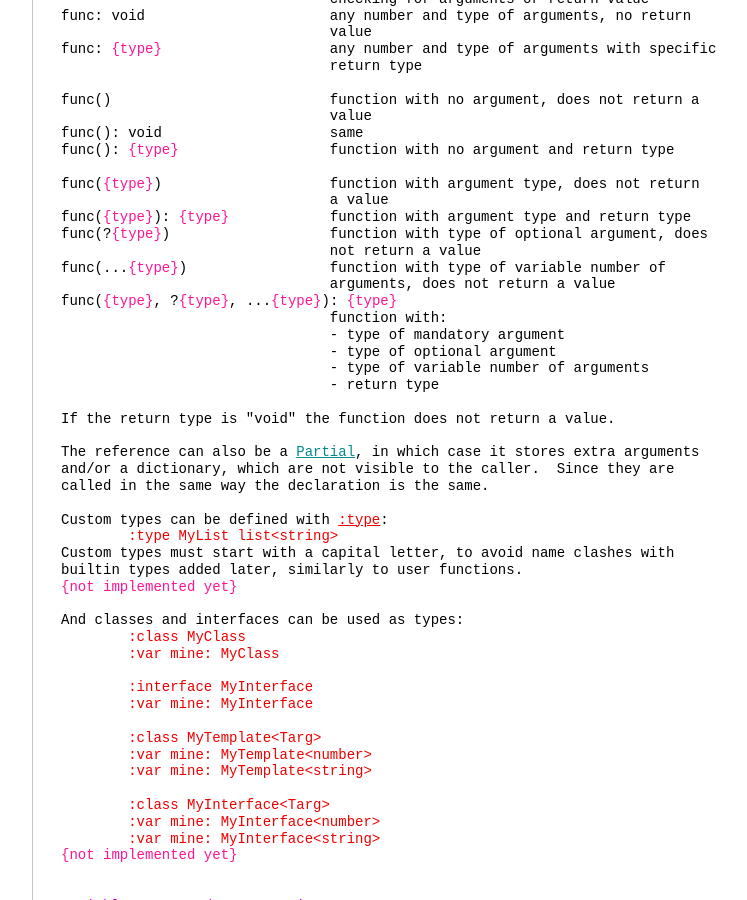
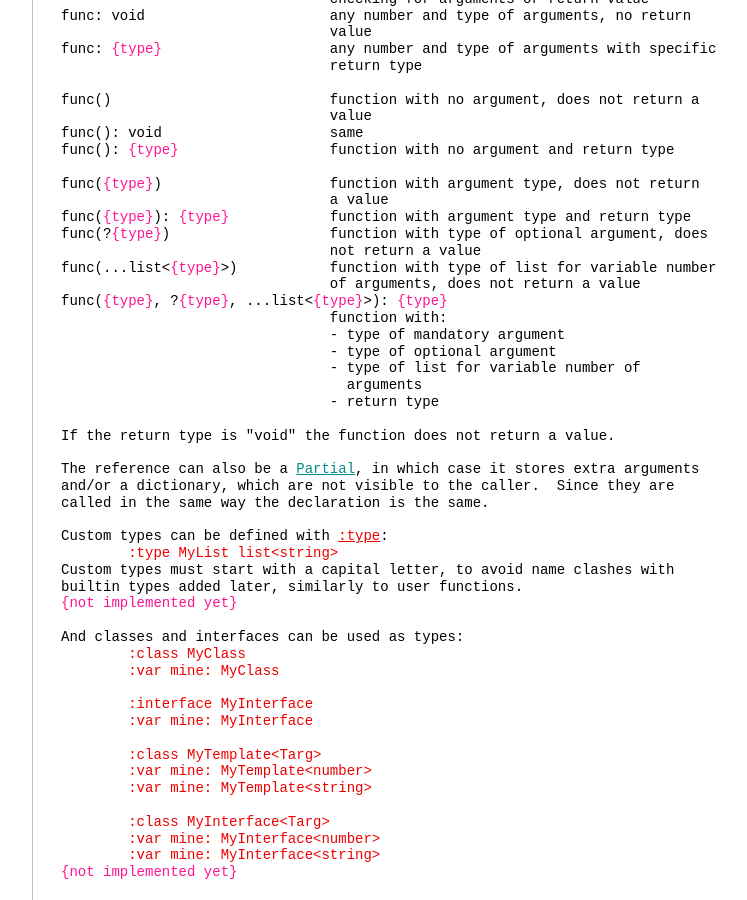
Before and after one commit to vim-jp/vimdoc-en, a Jekyll site: the page built from vim9.html, in a window 1280 px wide and 900 px high, scrolled down 24954 px. Shown: the whole window, without its empty margins (340-1087 px from the left). Built offline with Jekyll 4.4.1, drawn with Linux system fonts in a browser that asks for light colours; nearby versions of some CDN libraries; comment, search, counter and statistics services are not loaded; some of the changed text lies outside the part shown.

Commit message:
Generated by GitHub workflow 6626858631
https://github.com/vim-jp/vimdoc-en/actions/runs/6626858631

```diff
--- a/pattern.html
+++ b/pattern.html
@@ -3,7 +3,7 @@ layout: vimdoc
 helpname: 'pattern'
 ---
 <div id='vimCodeElement'>
-<a class="Constant" href="pattern.html" name="pattern.txt">pattern.txt</a>&nbsp;&nbsp; For&nbsp;<span class="Identifier">Vim version 9.0.</span>&nbsp;&nbsp;Last change: 2023 Oct 20<br>
+<a class="Constant" href="pattern.html" name="pattern.txt">pattern.txt</a>&nbsp;&nbsp; For&nbsp;<span class="Identifier">Vim version 9.0.</span>&nbsp;&nbsp;Last change: 2023 Oct 23<br>
 <br>
 <br>
 &nbsp;&nbsp;&nbsp;&nbsp;&nbsp;&nbsp;&nbsp;&nbsp;&nbsp;&nbsp;&nbsp;&nbsp;&nbsp;&nbsp;&nbsp;&nbsp;&nbsp;&nbsp;<span class="Identifier">VIM REFERENCE MANUAL&nbsp;&nbsp;&nbsp;&nbsp;by Bram Moolenaar</span><br>
@@ -1467,7 +1467,7 @@ Finally, these constructs are unique to Perl:<br>
 &nbsp;&nbsp;&nbsp;&nbsp;&nbsp;&nbsp;&nbsp;&nbsp;&nbsp;&nbsp;&nbsp;&nbsp;&nbsp;&nbsp;&nbsp;&nbsp;there can be three matches active at the same time.&nbsp;&nbsp;The match<br>
 &nbsp;&nbsp;&nbsp;&nbsp;&nbsp;&nbsp;&nbsp;&nbsp;&nbsp;&nbsp;&nbsp;&nbsp;&nbsp;&nbsp;&nbsp;&nbsp;with the lowest number has priority if several match at the<br>
 &nbsp;&nbsp;&nbsp;&nbsp;&nbsp;&nbsp;&nbsp;&nbsp;&nbsp;&nbsp;&nbsp;&nbsp;&nbsp;&nbsp;&nbsp;&nbsp;same position.&nbsp;&nbsp;It uses the match id 3.<br>
-&nbsp;&nbsp;&nbsp;&nbsp;&nbsp;&nbsp;&nbsp;&nbsp;&nbsp;&nbsp;&nbsp;&nbsp;&nbsp;&nbsp;&nbsp;&nbsp;The &quot;:3match&quot; command is used by (older Vims)&nbsp;<a class="Identifier" href="pi_paren.html#matchparen">matchparen</a><br>
+&nbsp;&nbsp;&nbsp;&nbsp;&nbsp;&nbsp;&nbsp;&nbsp;&nbsp;&nbsp;&nbsp;&nbsp;&nbsp;&nbsp;&nbsp;&nbsp;The &quot;:3match&quot; command is used by (Vim &lt; 9.0.2054)&nbsp;<a class="Identifier" href="pi_paren.html#matchparen">matchparen</a><br>
 &nbsp;&nbsp;&nbsp;&nbsp;&nbsp;&nbsp;&nbsp;&nbsp;&nbsp;&nbsp;&nbsp;&nbsp;&nbsp;&nbsp;&nbsp;&nbsp;plugin. You are suggested to use &quot;:match&quot; for manual matching<br>
 &nbsp;&nbsp;&nbsp;&nbsp;&nbsp;&nbsp;&nbsp;&nbsp;&nbsp;&nbsp;&nbsp;&nbsp;&nbsp;&nbsp;&nbsp;&nbsp;and &quot;:2match&quot; for another plugin or even better make use of<br>
 &nbsp;&nbsp;&nbsp;&nbsp;&nbsp;&nbsp;&nbsp;&nbsp;&nbsp;&nbsp;&nbsp;&nbsp;&nbsp;&nbsp;&nbsp;&nbsp;the more flexible&nbsp;<a class="Identifier" href="builtin.html#matchadd()">matchadd()</a>&nbsp;(and similar) functions instead.<br>
--- a/vim9.html
+++ b/vim9.html
@@ -3,7 +3,7 @@ layout: vimdoc
 helpname: 'vim9'
 ---
 <div id='vimCodeElement'>
-<a class="Constant" href="vim9.html" name="vim9.txt">vim9.txt</a>&nbsp;&nbsp;&nbsp;&nbsp;&nbsp;&nbsp;For&nbsp;<span class="Identifier">Vim version 9.0.</span>&nbsp;&nbsp;Last change: 2023 Jun 10<br>
+<a class="Constant" href="vim9.html" name="vim9.txt">vim9.txt</a>&nbsp;&nbsp;&nbsp;&nbsp;&nbsp;&nbsp;For&nbsp;<span class="Identifier">Vim version 9.0.</span>&nbsp;&nbsp;Last change: 2023 Oct 23<br>
 <br>
 <br>
 &nbsp;&nbsp;&nbsp;&nbsp;&nbsp;&nbsp;&nbsp;&nbsp;&nbsp;&nbsp;&nbsp;&nbsp;&nbsp;&nbsp;&nbsp;&nbsp;&nbsp;&nbsp;<span class="Identifier">VIM REFERENCE MANUAL&nbsp;&nbsp;&nbsp;&nbsp;by Bram Moolenaar</span><br>
@@ -1492,13 +1492,14 @@ func(<span class="Special">{type}</span>)&nbsp;&nbsp;&nbsp;&nbsp;&nbsp;&nbsp;&nb
 func(<span class="Special">{type}</span>):&nbsp;<span class="Special">{type}</span>&nbsp;&nbsp;&nbsp;&nbsp;&nbsp;&nbsp;&nbsp;&nbsp;&nbsp;&nbsp;&nbsp;&nbsp;function with argument type and return type<br>
 func(?<span class="Special">{type}</span>)&nbsp;&nbsp;&nbsp;&nbsp;&nbsp;&nbsp;&nbsp;&nbsp;&nbsp;&nbsp;&nbsp;&nbsp;&nbsp;&nbsp;&nbsp;&nbsp;&nbsp;&nbsp; function with type of optional argument, does<br>
 &nbsp;&nbsp;&nbsp;&nbsp;&nbsp;&nbsp;&nbsp;&nbsp;&nbsp;&nbsp;&nbsp;&nbsp;&nbsp;&nbsp;&nbsp;&nbsp;&nbsp;&nbsp;&nbsp;&nbsp;&nbsp;&nbsp;&nbsp;&nbsp;&nbsp;&nbsp;&nbsp;&nbsp;&nbsp;&nbsp;&nbsp;&nbsp;not return a value<br>
-func(...<span class="Special">{type}</span>)&nbsp;&nbsp;&nbsp;&nbsp;&nbsp;&nbsp;&nbsp;&nbsp;&nbsp;&nbsp;&nbsp;&nbsp;&nbsp;&nbsp;&nbsp;&nbsp; function with type of variable number of<br>
-&nbsp;&nbsp;&nbsp;&nbsp;&nbsp;&nbsp;&nbsp;&nbsp;&nbsp;&nbsp;&nbsp;&nbsp;&nbsp;&nbsp;&nbsp;&nbsp;&nbsp;&nbsp;&nbsp;&nbsp;&nbsp;&nbsp;&nbsp;&nbsp;&nbsp;&nbsp;&nbsp;&nbsp;&nbsp;&nbsp;&nbsp;&nbsp;arguments, does not return a value<br>
-func(<span class="Special">{type}</span>, ?<span class="Special">{type}</span>, ...<span class="Special">{type}</span>):&nbsp;<span class="Special">{type}</span><br>
+func(...list&lt;<span class="Special">{type}</span>&gt;)&nbsp;&nbsp;&nbsp;&nbsp;&nbsp;&nbsp;&nbsp;&nbsp;&nbsp;&nbsp; function with type of list for variable number<br>
+&nbsp;&nbsp;&nbsp;&nbsp;&nbsp;&nbsp;&nbsp;&nbsp;&nbsp;&nbsp;&nbsp;&nbsp;&nbsp;&nbsp;&nbsp;&nbsp;&nbsp;&nbsp;&nbsp;&nbsp;&nbsp;&nbsp;&nbsp;&nbsp;&nbsp;&nbsp;&nbsp;&nbsp;&nbsp;&nbsp;&nbsp;&nbsp;of arguments, does not return a value<br>
+func(<span class="Special">{type}</span>, ?<span class="Special">{type}</span>, ...list&lt;<span class="Special">{type}</span>&gt;):&nbsp;<span class="Special">{type}</span><br>
 &nbsp;&nbsp;&nbsp;&nbsp;&nbsp;&nbsp;&nbsp;&nbsp;&nbsp;&nbsp;&nbsp;&nbsp;&nbsp;&nbsp;&nbsp;&nbsp;&nbsp;&nbsp;&nbsp;&nbsp;&nbsp;&nbsp;&nbsp;&nbsp;&nbsp;&nbsp;&nbsp;&nbsp;&nbsp;&nbsp;&nbsp;&nbsp;function with:<br>
 &nbsp;&nbsp;&nbsp;&nbsp;&nbsp;&nbsp;&nbsp;&nbsp;&nbsp;&nbsp;&nbsp;&nbsp;&nbsp;&nbsp;&nbsp;&nbsp;&nbsp;&nbsp;&nbsp;&nbsp;&nbsp;&nbsp;&nbsp;&nbsp;&nbsp;&nbsp;&nbsp;&nbsp;&nbsp;&nbsp;&nbsp;&nbsp;- type of mandatory argument<br>
 &nbsp;&nbsp;&nbsp;&nbsp;&nbsp;&nbsp;&nbsp;&nbsp;&nbsp;&nbsp;&nbsp;&nbsp;&nbsp;&nbsp;&nbsp;&nbsp;&nbsp;&nbsp;&nbsp;&nbsp;&nbsp;&nbsp;&nbsp;&nbsp;&nbsp;&nbsp;&nbsp;&nbsp;&nbsp;&nbsp;&nbsp;&nbsp;- type of optional argument<br>
-&nbsp;&nbsp;&nbsp;&nbsp;&nbsp;&nbsp;&nbsp;&nbsp;&nbsp;&nbsp;&nbsp;&nbsp;&nbsp;&nbsp;&nbsp;&nbsp;&nbsp;&nbsp;&nbsp;&nbsp;&nbsp;&nbsp;&nbsp;&nbsp;&nbsp;&nbsp;&nbsp;&nbsp;&nbsp;&nbsp;&nbsp;&nbsp;- type of variable number of arguments<br>
+&nbsp;&nbsp;&nbsp;&nbsp;&nbsp;&nbsp;&nbsp;&nbsp;&nbsp;&nbsp;&nbsp;&nbsp;&nbsp;&nbsp;&nbsp;&nbsp;&nbsp;&nbsp;&nbsp;&nbsp;&nbsp;&nbsp;&nbsp;&nbsp;&nbsp;&nbsp;&nbsp;&nbsp;&nbsp;&nbsp;&nbsp;&nbsp;- type of list for variable number of<br>
+&nbsp;&nbsp;&nbsp;&nbsp;&nbsp;&nbsp;&nbsp;&nbsp;&nbsp;&nbsp;&nbsp;&nbsp;&nbsp;&nbsp;&nbsp;&nbsp;&nbsp;&nbsp;&nbsp;&nbsp;&nbsp;&nbsp;&nbsp;&nbsp;&nbsp;&nbsp;&nbsp;&nbsp;&nbsp;&nbsp;&nbsp;&nbsp;&nbsp;&nbsp;arguments<br>
 &nbsp;&nbsp;&nbsp;&nbsp;&nbsp;&nbsp;&nbsp;&nbsp;&nbsp;&nbsp;&nbsp;&nbsp;&nbsp;&nbsp;&nbsp;&nbsp;&nbsp;&nbsp;&nbsp;&nbsp;&nbsp;&nbsp;&nbsp;&nbsp;&nbsp;&nbsp;&nbsp;&nbsp;&nbsp;&nbsp;&nbsp;&nbsp;- return type<br>
 <br>
 If the return type is &quot;void&quot; the function does not return a value.<br>
@@ -1691,8 +1692,8 @@ If the destinataion funcref has no specified arguments, then there is no<br>
 argument type checking:<br>
 <div class="helpExample">&nbsp;&nbsp;&nbsp;&nbsp;&nbsp;&nbsp;&nbsp;&nbsp;var FuncUnknownArgs: func: number<br>
 &nbsp;&nbsp;&nbsp;&nbsp;&nbsp;&nbsp;&nbsp;&nbsp;FuncUnknownArgs = (v): number =&gt; v&nbsp;&nbsp;&nbsp;&nbsp;&nbsp;&nbsp;&nbsp;&nbsp;&nbsp;&nbsp;&nbsp;&nbsp;&nbsp;&nbsp;&nbsp;&nbsp;&nbsp;&nbsp;&nbsp;&nbsp;&nbsp;&nbsp;# OK<br>
-&nbsp;&nbsp;&nbsp;&nbsp;&nbsp;&nbsp;&nbsp;&nbsp;FuncUnknownArgs = (v1: string, v2: string): number =&gt; 3 # OK</div>
-&nbsp;&nbsp;&nbsp;&nbsp;&nbsp;&nbsp;&nbsp; FuncUnknownArgs = (...v1: list<span class="Special">&lt;string&gt;</span>): number =&gt; 333&nbsp;&nbsp;# OK<br>
+&nbsp;&nbsp;&nbsp;&nbsp;&nbsp;&nbsp;&nbsp;&nbsp;FuncUnknownArgs = (v1: string, v2: string): number =&gt; 3 # OK<br>
+&nbsp;&nbsp;&nbsp;&nbsp;&nbsp;&nbsp;&nbsp;&nbsp;FuncUnknownArgs = (...v1: list&lt;string&gt;): number =&gt; 333&nbsp;&nbsp;# OK</div>
 <br>
 &nbsp;&nbsp;&nbsp;&nbsp;&nbsp;&nbsp;&nbsp;&nbsp;&nbsp;&nbsp;&nbsp;&nbsp;&nbsp;&nbsp;&nbsp;&nbsp;&nbsp;&nbsp;&nbsp;&nbsp;&nbsp;&nbsp;&nbsp;&nbsp;&nbsp;<a class="Constant" href="vim9.html#E1211" name="E1211">E1211</a>&nbsp;<a class="Constant" href="vim9.html#E1217" name="E1217">E1217</a>&nbsp;<a class="Constant" href="vim9.html#E1218" name="E1218">E1218</a>&nbsp;<a class="Constant" href="vim9.html#E1219" name="E1219">E1219</a>&nbsp;<a class="Constant" href="vim9.html#E1220" name="E1220">E1220</a>&nbsp;<a class="Constant" href="vim9.html#E1221" name="E1221">E1221</a><br>
 &nbsp;&nbsp;&nbsp;&nbsp;&nbsp;&nbsp;&nbsp;&nbsp;&nbsp;&nbsp;&nbsp;&nbsp;&nbsp;&nbsp;&nbsp;&nbsp;&nbsp;&nbsp;&nbsp;&nbsp;&nbsp;&nbsp;&nbsp;&nbsp;&nbsp;<a class="Constant" href="vim9.html#E1222" name="E1222">E1222</a>&nbsp;<a class="Constant" href="vim9.html#E1223" name="E1223">E1223</a>&nbsp;<a class="Constant" href="vim9.html#E1224" name="E1224">E1224</a>&nbsp;<a class="Constant" href="vim9.html#E1225" name="E1225">E1225</a>&nbsp;<a class="Constant" href="vim9.html#E1226" name="E1226">E1226</a>&nbsp;<a class="Constant" href="vim9.html#E1227" name="E1227">E1227</a><br>
```
